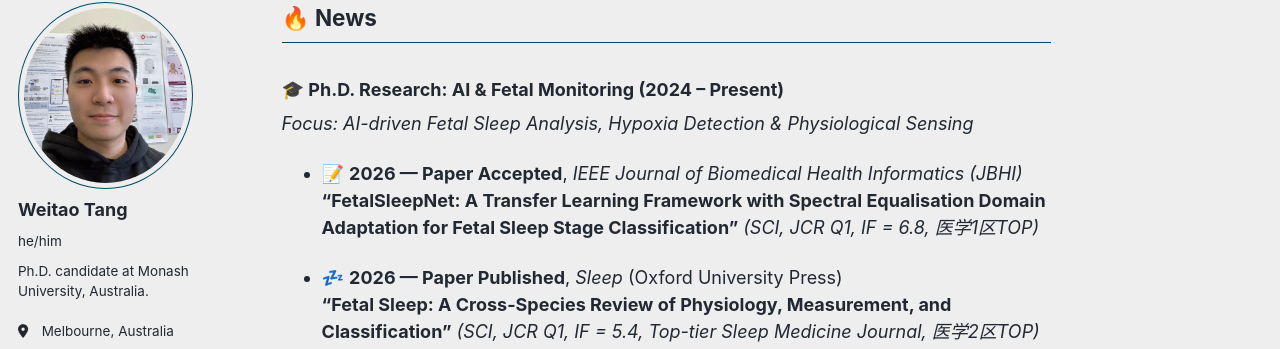
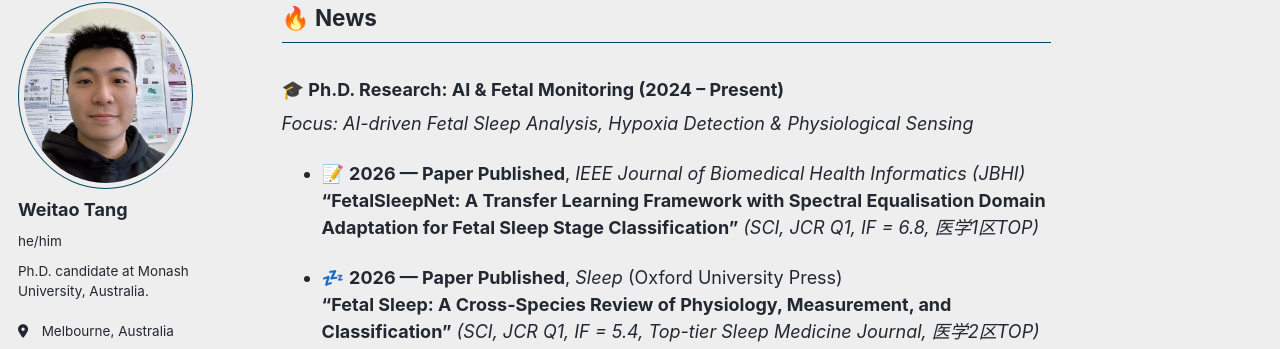
Before and after one commit to WeitaoTang-GitHub/WeitaoTang-GitHub.github.io, a Jekyll site: the page built from _pages/about.md, in a window 1280 px wide and 900 px high, scrolled down 1299 px. Shown: the part 97-446 px from the top of the window. Built offline with Jekyll 4.4.1, drawn with Linux system fonts in a browser that asks for light colours; some web fonts are replaced.

Commit message:
Update about.md

```diff
--- a/_pages/about.md
+++ b/_pages/about.md
@@ -51,7 +51,7 @@ Together, this multidisciplinary team aims to advance AI-driven physiological mo
 ### 🎓 Ph.D. Research: AI & Fetal Monitoring  (2024 – Present)
 *Focus: AI-driven Fetal Sleep Analysis, Hypoxia Detection & Physiological Sensing*
 
-- 📝 **2026 — Paper Accepted**, *IEEE Journal of Biomedical Health Informatics (JBHI)* **“FetalSleepNet: A Transfer Learning Framework with Spectral Equalisation Domain Adaptation for Fetal Sleep Stage Classification”** *(SCI, JCR Q1, IF = 6.8, 医学1区TOP)*
+- 📝 **2026 — Paper Published**, *IEEE Journal of Biomedical Health Informatics (JBHI)* **“FetalSleepNet: A Transfer Learning Framework with Spectral Equalisation Domain Adaptation for Fetal Sleep Stage Classification”** *(SCI, JCR Q1, IF = 6.8, 医学1区TOP)*
 
 - 💤 **2026 — Paper Published**, *Sleep* (Oxford University Press)
   **“Fetal Sleep: A Cross-Species Review of Physiology, Measurement, and Classification”** *(SCI, JCR Q1, IF = 5.4, Top-tier Sleep Medicine Journal, 医学2区TOP)*
```
